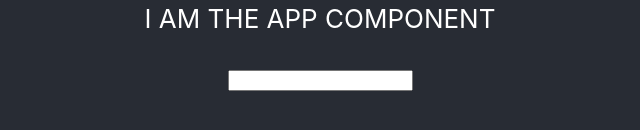
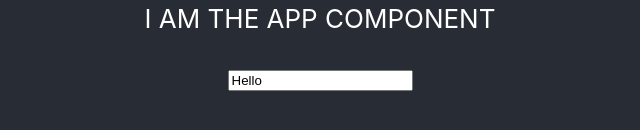
Before and after one commit to dahveed15/react-todo-list, a React (Create React App) app: page / in a window 1280 px wide. Shown: the part 366-496 px from the top of the page, without its empty margins (320-960 px from the left). Built offline with nearby package versions, Linux system fonts and the light colour scheme.

Commit message:
mob next [ci-skip] [ci skip] [skip ci]
lastFile:.idea/workspace.xml

```diff
--- a/src/components/TodoForm.jsx
+++ b/src/components/TodoForm.jsx
@@ -1,13 +1,14 @@
-import { useEffect } from "react";
+import { useEffect, useState } from "react";
 
 const TodoForm = () => {
-    useEffect(() => {
-        console.log('TODO component rendered!');
-    }, [])
+    const [todo, setTodo] = useState("Hello");
+    // useEffect(() => {
+    //     console.log('TODO component rendered!');
+    // }, [])
     return (
         <div>
             <form>
-                <input type="text" name="todo" />
+                <input type="text" name="todo" value={todo} onChange={() => console.log("TODO")} />
             </form>
         </div>
     );
```
